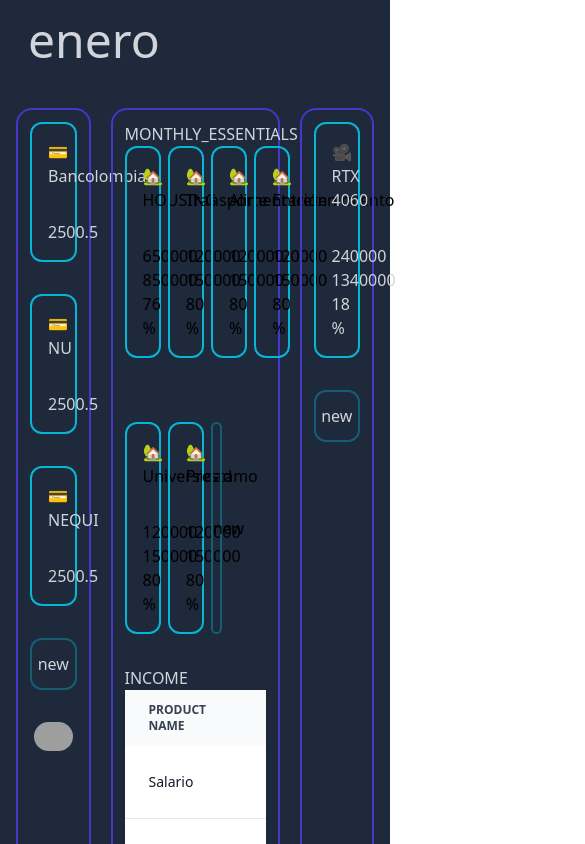
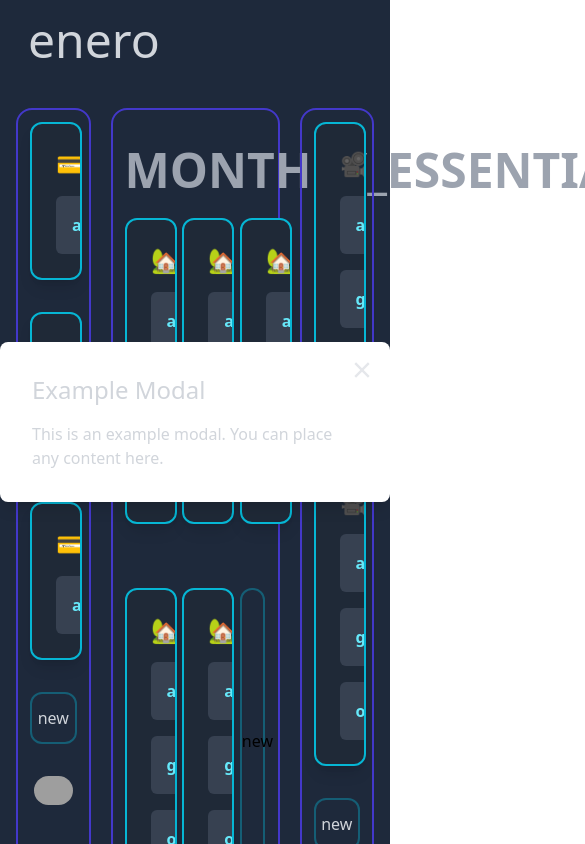
Before and after one commit to stevenD18skz/FinanceTracker, a React (Vite) app: page /home in a window 390 px wide. Shown: the top 844 px of the page, 585 px wide, since content can reach past the window. Built offline with nearby package versions, Linux system fonts and the light colour scheme; grey boxes are pictures that could not be loaded.

Commit message:
implementacion modal y mejoras de disenio

```diff
--- a/package.json
+++ b/package.json
@@ -12,6 +12,7 @@
   "dependencies": {
     "axios": "^1.7.2",
     "react": "^18.3.1",
+    "react-circular-progressbar": "^2.1.0",
     "react-dom": "^18.3.1",
     "react-router-dom": "^6.25.1"
   },
--- a/src/components/Card.jsx
+++ b/src/components/Card.jsx
@@ -1,12 +1,21 @@
 export default function Card({ dataCard }) {
   return (
-    <div className="mb-8 rounded-xl border-2 border-cyan-500 p-4">
-      <h2 className="mb-8">{dataCard.title}</h2>
-      {Object.keys(dataCard)
-        .slice(1)
-        .map((key) => (
-          <p key={key}>{dataCard[key]}</p>
-        ))}
+    <div className="mb-8 max-w-md truncate rounded-xl border-2 border-cyan-500 bg-gray-800 p-6 text-gray-200 shadow-lg">
+      <h2 className="mb-4 text-2xl font-bold text-cyan-400">
+        {dataCard.title}
+      </h2>
+      <div className="space-y-4">
+        {Object.keys(dataCard)
+          .slice(1)
+          .map((key) => (
+            <div key={key} className="truncate rounded-md bg-gray-700 p-4">
+              <p className="text-base leading-relaxed text-gray-300">
+                <span className="font-semibold text-cyan-300">{key}: </span>
+                {dataCard[key]}
+              </p>
+            </div>
+          ))}
+      </div>
     </div>
   );
 }
--- /dev/null
+++ b/src/components/Modal.jsx
@@ -0,0 +1,30 @@
+import React from "react";
+
+const Modal = ({ isOpen, onClose, title, children }) => {
+  if (!isOpen) return null;
+
+  return (
+    <div className="bg-smoke-light fixed inset-0 z-50 flex overflow-auto">
+      <div className="relative m-auto flex w-full max-w-md flex-col rounded-lg bg-white p-8 shadow-lg">
+        <span className="absolute right-0 top-0 p-4">
+          <button
+            onClick={onClose}
+            className="text-gray-200 hover:text-gray-500"
+          >
+            <svg
+              className="h-6 w-6 fill-current"
+              role="button"
+              viewBox="0 0 20 20"
+            >
+              <path d="M10 8.586l-4.95-4.95-1.414 1.414L8.586 10l-4.95 4.95 1.414 1.414L10 11.414l4.95 4.95 1.414-1.414L11.414 10l4.95-4.95-1.414-1.414L10 8.586z" />
+            </svg>
+          </button>
+        </span>
+        <h2 className="mb-4 text-2xl">{title}</h2>
+        {children}
+      </div>
+    </div>
+  );
+};
+
+export default Modal;
--- /dev/null
+++ b/src/components/ProgressCircle.jsx
@@ -0,0 +1,19 @@
+import React from "react";
+import { CircularProgressbar, buildStyles } from "react-circular-progressbar";
+import "react-circular-progressbar/dist/styles.css";
+
+export default function ProgressCircle({ value }) {
+  return (
+    <div style={{ width: "50px", height: "50px" }}>
+      <CircularProgressbar
+        value={value}
+        text={`${value}%`}
+        styles={buildStyles({
+          textColor: "white",
+          pathColor: "red",
+          trailColor: "grey",
+        })}
+      />
+    </div>
+  );
+}
--- a/src/pages/Home.jsx
+++ b/src/pages/Home.jsx
@@ -1,38 +1,36 @@
+//IMPORTACION DE LIBRERIAS
+import React, { useState, useEffect } from "react";
+
+//IMPORTACION DE COMNPONENTES
 import NavBar from "../components/NavBar";
 import Card from "../components/Card";
+import Table from "../components/Table";
+import ProgressCircle from "../components/ProgressCircle";
+import Modal from "../components/Modal";
 
+//IMPORTACION DE HOOKS O UTILIDADES
 import { test_data } from "../utils/dataJson";
-import { useEffect } from "react";
 
 export default function Home() {
-  const orderProp = (prop) => {
-    test_data.INCOME.sort((a, b) => {
-      const attrA = a[prop];
-      const attrB = b[prop];
+  const [isModalOpen, setModalOpen] = useState(true);
 
-      if (typeof attrA === "string" && typeof attrB === "string") {
-        return attrA.localeCompare(attrB);
-      } else if (typeof attrA === "number" && typeof attrB === "number") {
-        return attrA - attrB;
-      } else if (attrA instanceof Date && attrB instanceof Date) {
-        return attrA - attrB;
-      } else {
-        return 0;
-      }
-    });
-  };
+  const openModal = () => setModalOpen(true);
+  const closeModal = () => setModalOpen(false);
 
   return (
     <main className="min-h-dvh bg-slate-800 text-gray-300">
-      <NavBar></NavBar>
+      <NavBar />
 
       <div className="grid grid-cols-12 gap-5 p-4">
         <aside className="col-span-3 min-h-svh w-full rounded-2xl border-2 border-indigo-700 p-3">
-          {test_data.cuentas.map((current, index) => (
-            <Card key={index} dataCard={current}></Card>
+          {test_data.ACOUNTS.map((current, index) => (
+            <Card key={index} dataCard={current} />
           ))}
 
-          <button className="mb-8 w-full rounded-xl border-2 border-cyan-800 py-3 transition-all duration-300 ease-in-out hover:border-dashed hover:bg-cyan-600">
+          <button
+            onClick={openModal}
+            className="mb-8 w-full rounded-xl border-2 border-cyan-800 py-3 transition-all duration-300 ease-in-out hover:border-dashed hover:bg-cyan-600"
+          >
             new
           </button>
 
@@ -44,10 +42,13 @@ export default function Home() {
         </aside>
 
         <div className="col-span-6 min-h-svh w-full rounded-2xl border-2 border-indigo-700 p-3">
-          <h3>MONTHLY_ESSENTIALS</h3>
-          <div className="grid grid-cols-4 gap-8 text-black">
+          <h2 className="py-6 text-center text-5xl font-bold uppercase text-gray-400">
+            MONTHLY_ESSENTIALS
+          </h2>
+
+          <div className="grid grid-cols-3 gap-8 text-black">
             {test_data.MONTHLY_ESSENTIALS.map((current, index) => (
-              <Card dataCard={current}></Card>
+              <Card key={index} dataCard={current} />
             ))}
 
             <button className="mb-8 w-full rounded-xl border-2 border-cyan-800 py-3 transition-all duration-300 ease-in-out hover:border-dashed hover:bg-cyan-600">
@@ -55,81 +56,31 @@ export default function Home() {
             </button>
           </div>
 
-          <h3>INCOME</h3>
+          <h2 className="pb-6 pt-12 text-center text-5xl font-bold uppercase text-gray-400">
+            INCOME
+          </h2>
 
-          <div className="relative overflow-x-auto shadow-md sm:rounded-lg">
-            <table class="w-full text-left text-sm text-gray-500 rtl:text-right dark:text-gray-400">
-              <thead class="bg-gray-50 text-xs uppercase text-gray-700 dark:bg-gray-700 dark:text-gray-400">
-                <tr>
-                  <th scope="col" class="px-6 py-3">
-                    Product name
-                  </th>
+          <Table data_list={test_data.INCOME}></Table>
 
-                  {Object.keys(test_data.INCOME[0])
-                    .slice(1)
-                    .map((key) => (
-                      <th key={key} scope="col" class="px-6 py-3">
-                        <div class="flex items-center">
-                          {key}
-                          <button onClick={() => orderProp(key)}>
-                            <svg
-                              class="ms-1.5 h-3 w-3"
-                              aria-hidden="true"
-                              xmlns="http://www.w3.org/2000/svg"
-                              fill="currentColor"
-                              viewBox="0 0 24 24"
-                            >
-                              <path d="M8.574 11.024h6.852a2.075 2.075 0 0 0 1.847-1.086 1.9 1.9 0 0 0-.11-1.986L13.736 2.9a2.122 2.122 0 0 0-3.472 0L6.837 7.952a1.9 1.9 0 0 0-.11 1.986 2.074 2.074 0 0 0 1.847 1.086Zm6.852 1.952H8.574a2.072 2.072 0 0 0-1.847 1.087 1.9 1.9 0 0 0 .11 1.985l3.426 5.05a2.123 2.123 0 0 0 3.472 0l3.427-5.05a1.9 1.9 0 0 0 .11-1.985 2.074 2.074 0 0 0-1.846-1.087Z" />
-                            </svg>
-                          </button>
-                        </div>
-                      </th>
-                    ))}
-
-                  <th scope="col" class="px-6 py-3">
-                    <span class="sr-only">Edit</span>
-                  </th>
-                </tr>
-              </thead>
-
-              <tbody>
-                {test_data.INCOME.map((current) => (
-                  <tr class="border-b bg-white dark:border-gray-700 dark:bg-gray-800">
-                    <th
-                      scope="row"
-                      class="whitespace-nowrap px-6 py-4 font-medium text-gray-900 dark:text-white"
-                    >
-                      {current.title}
-                    </th>
-                    {Object.keys(current)
-                      .slice(1)
-                      .map((valor, index) => {
-                        return <td class="px-6 py-4">{current[valor]}</td>;
-                      })}
-                    <td class="px-6 py-4 text-right">
-                      <a
-                        href="#"
-                        class="font-medium text-blue-600 hover:underline dark:text-blue-500"
-                      >
-                        Edit
-                      </a>
-                    </td>
-                  </tr>
-                ))}
-              </tbody>
-            </table>
-          </div>
+          <h2 className="pb-6 pt-12 text-center text-5xl font-bold uppercase text-gray-400">
+            EXPENSES
+          </h2>
+          <Table data_list={test_data.EXPENSES}></Table>
         </div>
 
         <aside className="col-span-3 min-h-svh w-full rounded-2xl border-2 border-indigo-700 p-3">
-          {test_data.goals.map((current, index) => (
-            <Card dataCard={current}></Card>
+          {test_data.GOALS.map((current, index) => (
+            <Card key={index} dataCard={current} />
           ))}
           <button className="mb-8 w-full rounded-xl border-2 border-cyan-800 py-3 transition-all duration-300 ease-in-out hover:border-dashed hover:bg-cyan-600">
             new
           </button>
         </aside>
       </div>
+
+      <Modal isOpen={isModalOpen} onClose={closeModal} title="Example Modal">
+        <p>This is an example modal. You can place any content here.</p>
+      </Modal>
     </main>
   );
 }
--- a/src/utils/dataJson.js
+++ b/src/utils/dataJson.js
@@ -1,5 +1,5 @@
 export const test_data = {
-  cuentas: [
+  ACOUNTS: [
     {
       title: "💳Bancolombia",
       amount: 2500.5,
@@ -14,11 +14,19 @@ export const test_data = {
     },
   ],
 
-  goals: [
+  GOALS: [
     {
       title: "🎥RTX 4060",
       amount: 240_000,
       goal: 1_340_000,
+      get overView() {
+        return (this.amount / this.goal).toFixed(2) * 100 + " %";
+      },
+    },
+    {
+      title: "🎥BUDS 5",
+      amount: 50_000,
+      goal: 340_000,
       get overView() {
         return (this.amount / this.goal).toFixed(2) * 100 + " %";
       },
@@ -67,14 +75,6 @@ export const test_data = {
         return (this.amount / this.goal).toFixed(2) * 100 + " %";
       },
     },
-    {
-      title: "🏡Prestamo",
-      amount: 120000,
-      goal: 150000,
-      get overView() {
-        return (this.amount / this.goal).toFixed(2) * 100 + " %";
-      },
-    },
   ],
 
   INCOME: [
@@ -103,4 +103,31 @@ export const test_data = {
       note: "Trabajo adicional",
     },
   ],
+
+  EXPENSES: [
+    {
+      title: "Renta",
+      amount: 1200,
+      payment: "Mensual",
+      date: "2024-08-01",
+      tags: ["Vivienda", "Gastos Fijos"],
+      note: "Pago mensual de renta",
+    },
+    {
+      title: "Supermercado",
+      amount: 400,
+      payment: "Quincenal",
+      date: "2024-08-02",
+      tags: ["Alimentos", "Gastos Variables"],
+      note: "Compra de despensa",
+    },
+    {
+      title: "Servicios",
+      amount: 150,
+      payment: "Mensual",
+      date: "2024-08-10",
+      tags: ["Servicios Públicos", "Gastos Fijos"],
+      note: "Pago de luz, agua e internet",
+    },
+  ],
 };
```
Also changed, not shown: src/components/Table.jsx (+106 -0 lines), 2 other files (tests, documents, lock files or other folders).
